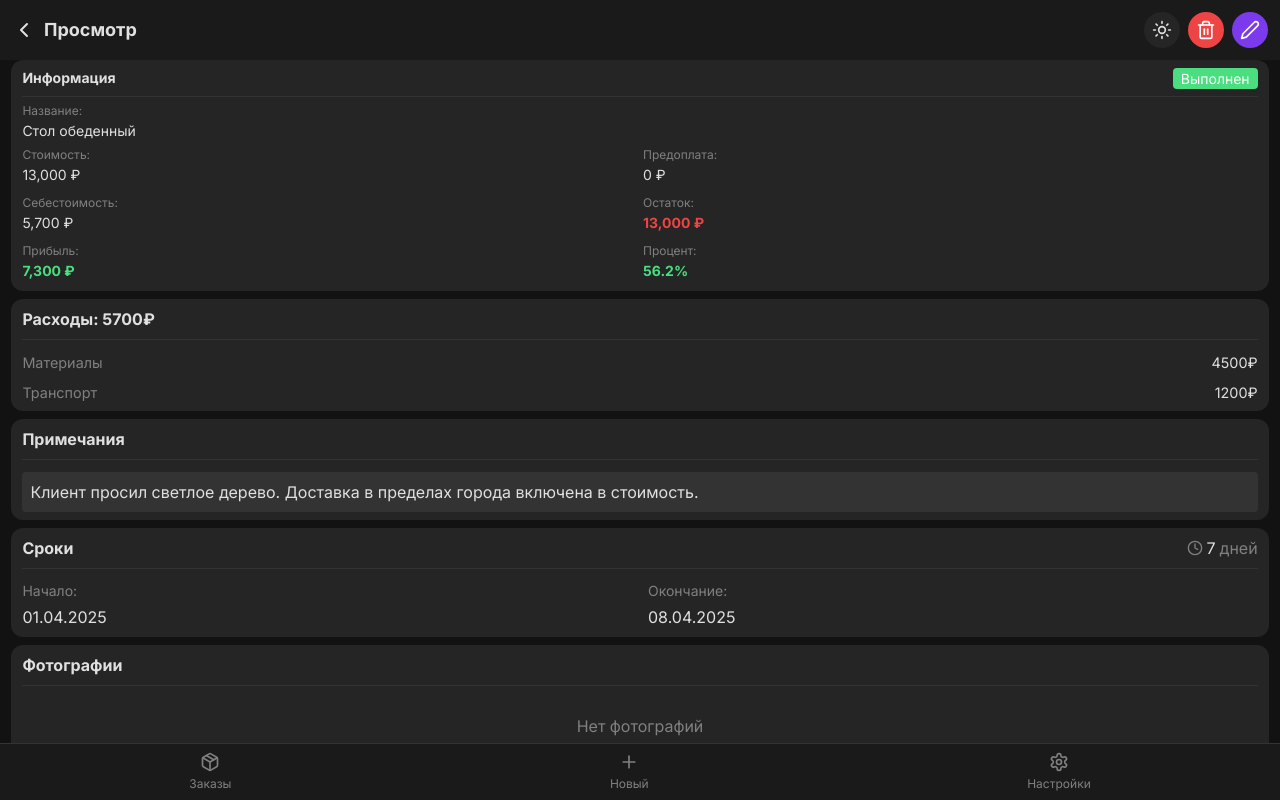
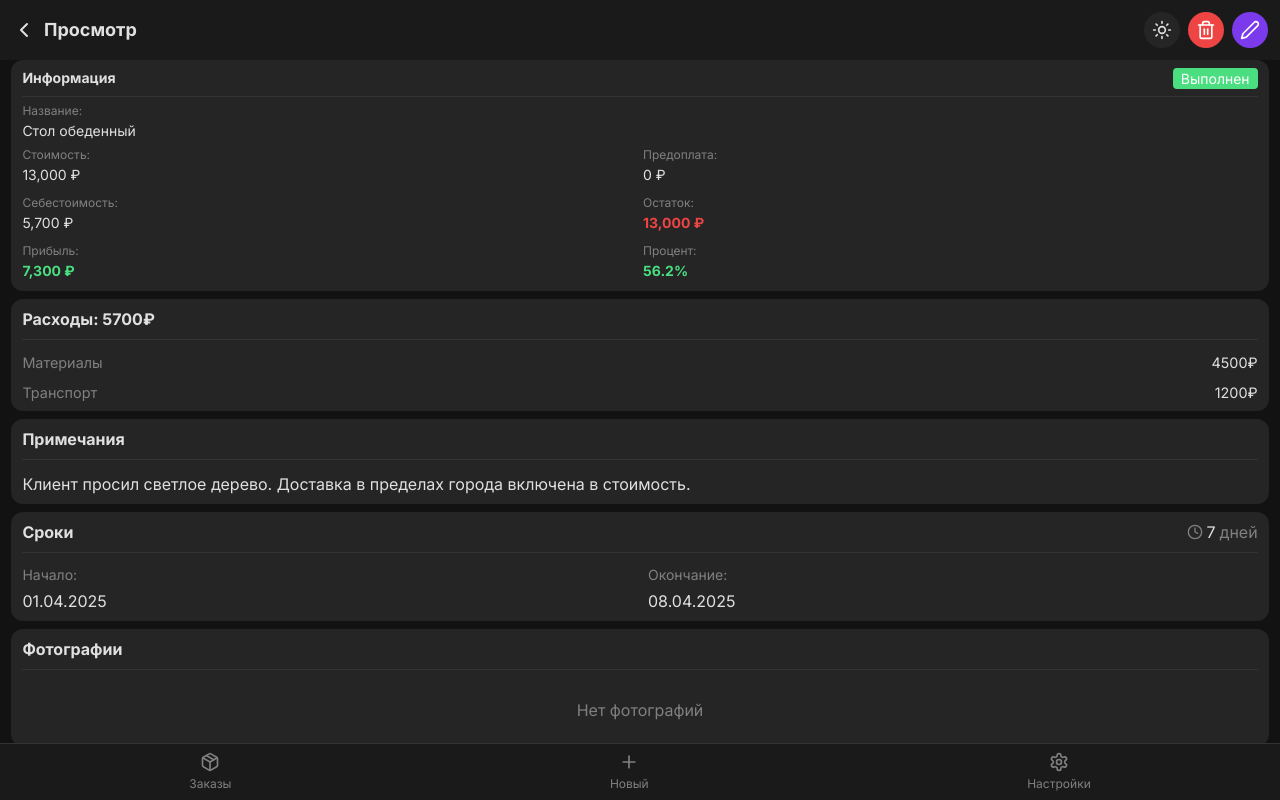
Before and after one commit to 1x5/proweb-1-lite, a React (Create React App) app: page /order/1 in a window 1280 px wide. Built offline with nearby package versions, Linux system fonts and the light colour scheme; sample sign-in values are in the browser's storage.

Commit message:
убрал оступы в заявке для поля заметки

```diff
--- a/src/pages/OrderDetailsPage.jsx
+++ b/src/pages/OrderDetailsPage.jsx
@@ -819,9 +819,8 @@ const OrderDetailsPage = () => {
                   <textarea
                     value={product.notes || ''}
                     onChange={(e) => setProduct({...product, notes: e.target.value})}
-                    className="w-full p-2 rounded min-h-24"
+                    className="w-full rounded min-h-24"
                     style={{
-                      backgroundColor: theme.innerCard,
                       color: theme.textPrimary,
                       border: 'none',
                       resize: 'vertical'
@@ -830,8 +829,7 @@ const OrderDetailsPage = () => {
                   />
                 ) : (
                   <div
-                    className="p-2 rounded"
-                    style={{ backgroundColor: theme.innerCard }}
+                    className="rounded"
                   >
                     <p style={{ color: theme.textPrimary }}>{product.notes}</p>
                   </div>
```
